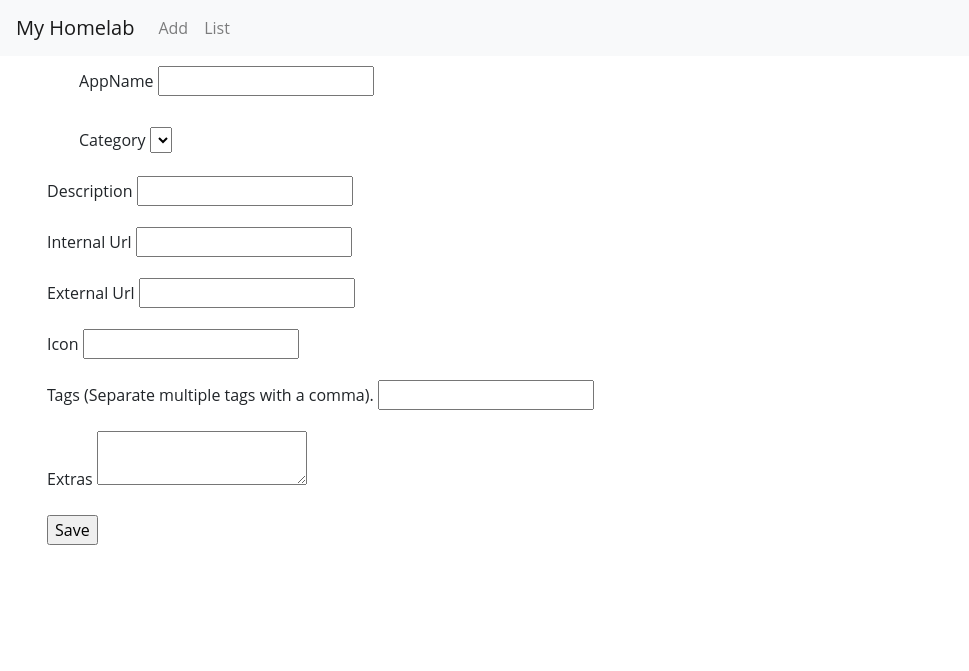
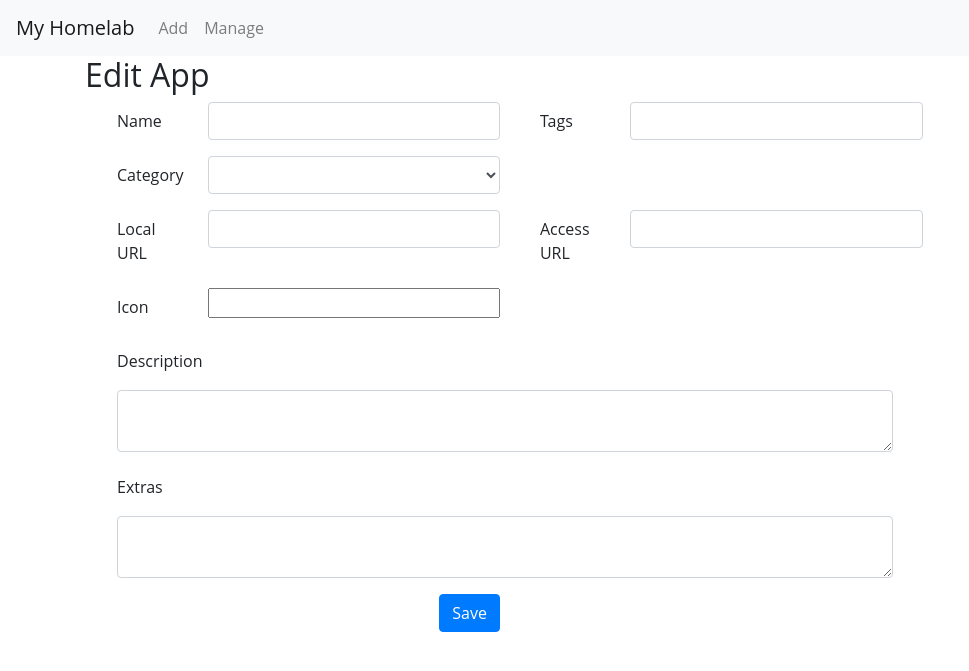
Before and after one commit to avezou/hommy, a Flask app: page /app in a window 1280 px wide. Shown: the top 671 px of the page, without its empty margins (0-969 px from the left). Run offline with Flask 3, Linux system fonts and the light colour scheme; data that the repository does not hold is empty; some libraries are stand-ins or nearby versions.

Commit message:
Edit/add pages badic styling done.

```diff
--- a/forms.py
+++ b/forms.py
@@ -22,11 +22,11 @@ def get_categories():
 class AppForm(FlaskForm):
     name = StringField('AppName', validators=[DataRequired(), Length(min=3, max=15)])
     category = SelectField('Category', validators=[DataRequired(), ], choices=get_categories())
-    description = StringField('Description', validators=[DataRequired(), ])
+    description = TextAreaField('Description', validators=[DataRequired(), ])
     internal_url = URLField('Internal Url', validators=[DataRequired(), URL()])
     external_url = URLField('External Url', validators=[DataRequired(), URL()])
     icon = StringField('Icon', validators=[DataRequired(), ])
-    tags = StringField('Tags (Separate multiple tags with a comma).',
+    tags = StringField('Tags',
                        validators=[Regexp(r'[^,\s][^\,]*[^,\s]*', message='Tags must contain letters only separated '
                                                                           'by commas.'),
                                    Length(min=3, max=35)])
--- a/templates/base.html
+++ b/templates/base.html
@@ -24,7 +24,7 @@
                   <a class="nav-link" href="{{ url_for('manage_app')}}">Add</a>
               </li>
               <li class="nav-item">
-                  <a class="nav-link" href="{{ url_for('list_apps')}}">List</a>
+                  <a class="nav-link" href="{{ url_for('list_apps')}}">Manage</a>
               </li>
             </ul>
         </div>
--- a/templates/edit.html
+++ b/templates/edit.html
@@ -1,35 +1,69 @@
 {% extends 'base.html' %}
 
 {% block content %}
-<div class="row">
-  <div class="col-md-12">
-  </div>
-  <div class="container">
-        <form method="post"  class="form form-horizontal" enctype="multipart/form-data">
-                  {{ form.csrf_token }}
-                  <div class="row">
-                    <div class="form-group col-md-6">{{ form.name.label }} {{ form.name() }}</div>
-                    <div class="form-group col-md-6">{{ form.category.label }} {{ form.category() }}</div>
-                  </div>
-                  <p>{{ form.description.label }} {{ form.description() }}</p>
-                  <p>{{ form.internal_url.label }} {{ form.internal_url() }}</p>
-                  <p>{{ form.external_url.label }} {{ form.external_url() }}</p>
-                  <p>{{ form.icon.label }} {{ form.icon(list="icons") }}</p>
-                  <p>{{ form.tags.label }} {{ form.tags(list="taglist") }}</p>
-                  <p>{{ form.extras.label }} {{ form.extras() }}</p>
-                  <p><input type="submit" value="Save"></p>
-              </form>
-  </div>
-  </div>
+<div class="container">
+    <h2>Edit App</h2>
+    <form method="post" class="form" enctype="multipart/form-data">
+        {{ form.csrf_token }}
+        <div class="form-group row">
+            <label for="name" class="col-sm-1 col-form-label">Name</label>
+            <div class="col-sm-4">
+                {{ form.name(class="form-control", id="name") }}
+            </div>
+            <label for="tags" class="col-sm-1 col-form-label">Tags</label>
+            <div class="col-sm-4">
+                {{ form.tags(class="form-control", id="tags", list="taglist") }}
+            </div>
+        </div>
+        <div class="form-group row">
+            <label for="category" class="col-sm-1 col-form-label">Category</label>
+            <div class="col-sm-4">
+                {{ form.category(class="form-control", id="category") }}
+            </div>
+        </div>
+        <div class="form-group row">
+            <label for="internal_url" class="col-sm-1 col-form-label">Local URL</label>
+            <div class="col-sm-4">
+                {{ form.internal_url(class="form-control", id="internal_url") }}
+            </div>
+            <label for="external_url" class="col-sm-1 col-form-label">Access URL</label>
+            <div class="col-sm-4">
+                {{ form.external_url(class="form-control", id="external_url") }}
+            </div>
+        </div>
+        <div class="form-group row">
+            <label for="icon" class="col-sm-1 col-form-label">Icon</label>
+            <div class="col-sm-4">
+                {{ form.icon(class="form-control-file", id="icon", list="icons") }}
+            </div>
+        </div>
+        <div class="form-group row">
+            <label for="description" class="col-sm-2 col-form-label">Description</label>
+            <div class="col-sm-10">
+                {{ form.description(class="form-control", id="description") }}
+            </div>
+        </div>
+        <div class="form-group row">
+            <label for="extras" class="col-sm-2 col-form-label">Extras</label>
+            <div class="col-sm-10">
+                {{ form.extras(class="form-control", id="extras") }}
+            </div>
+        </div>
+        <div class="form-group row">
+            <div class="col-sm-6 offset-sm-4">
+                <button type="submit" class="btn btn-primary">Save</button>
+            </div>
+        </div>
+    </form>
 </div>
 <datalist id="icons">
     {% for icon in icons %}
-      <option value="{{ icon }}"></option>
+    <option value="{{ icon }}"></option>
     {% endfor %}
 </datalist>
 <datalist id="taglist">
     {% for tag in tags %}
-      <option value="{{ tag }}"></option>
+    <option value="{{ tag }}"></option>
     {% endfor %}
 </datalist>
 {% endblock %}
```
